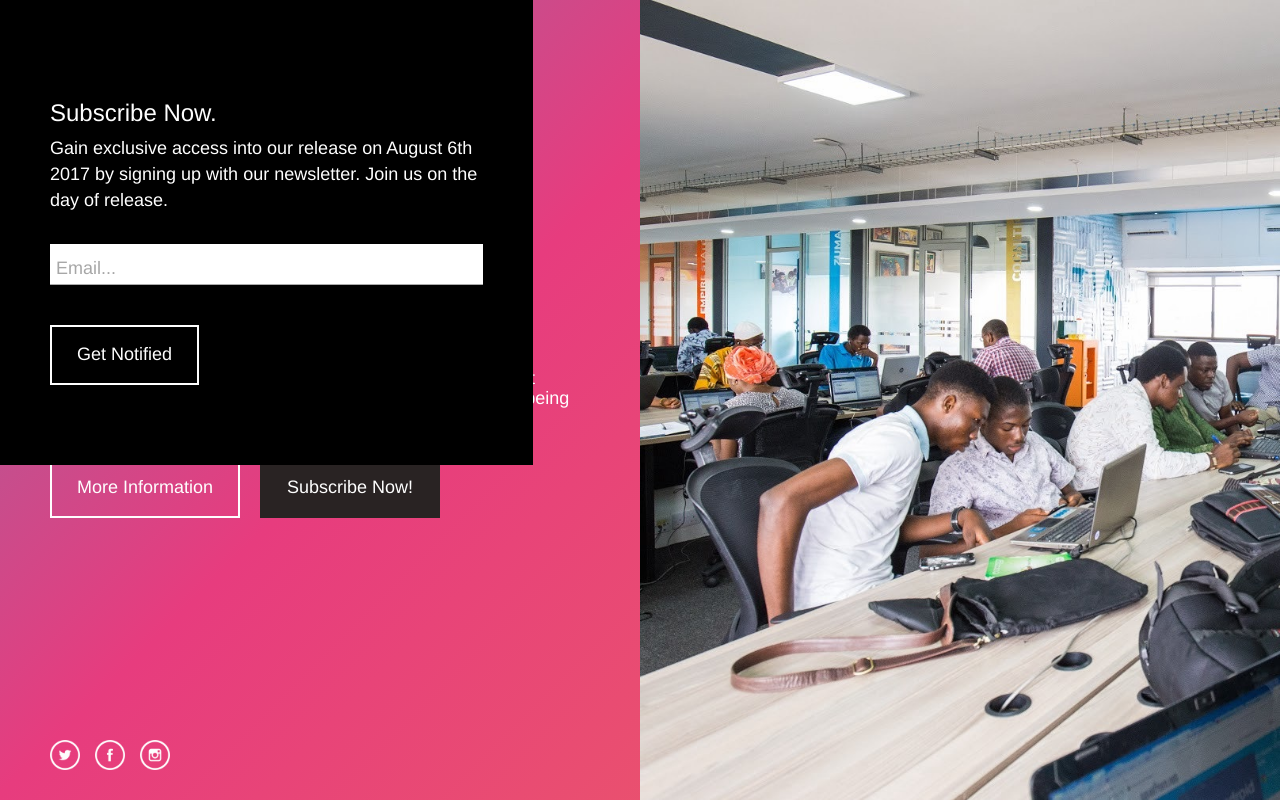
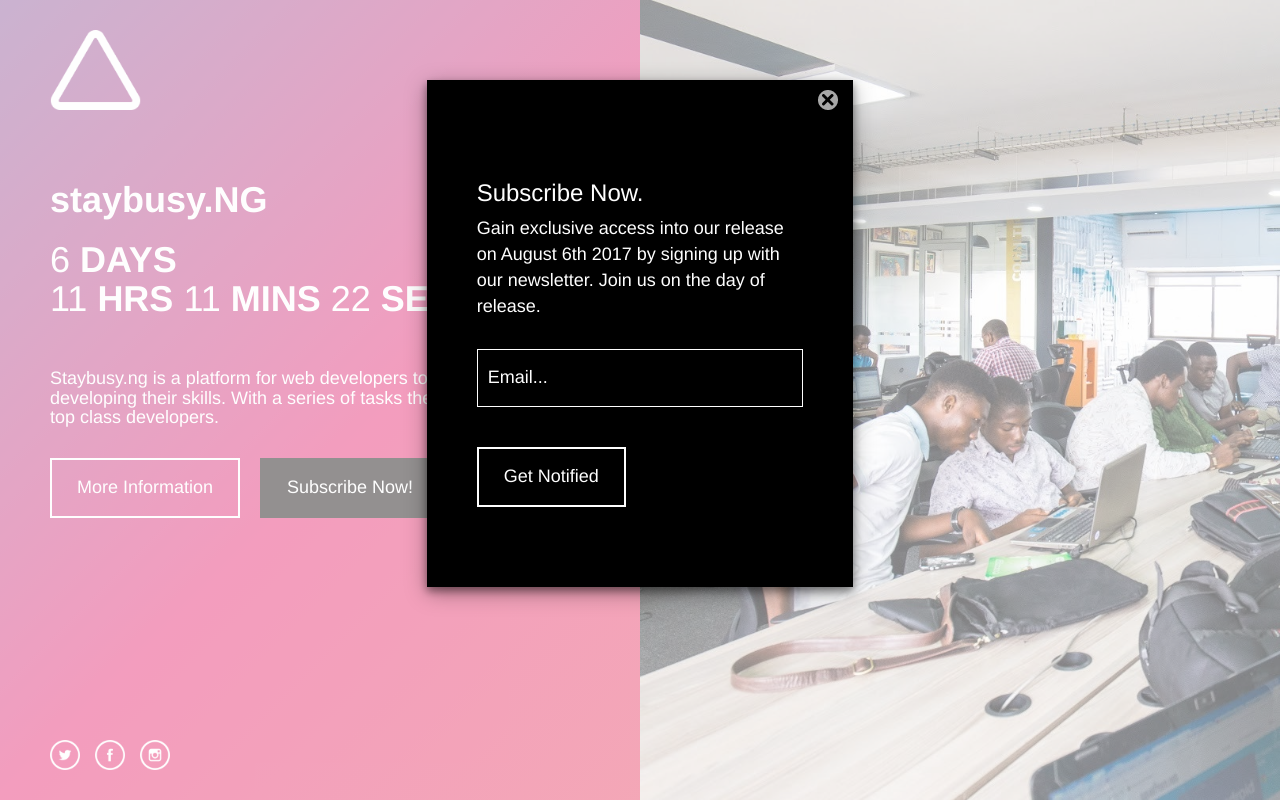
Before and after one commit to lateef-OG/countdown, a plain HTML site: page index.html in a window 1280 px wide. Both pictures are taken after a click on the button "Subscribe Now!". Drawn offline with nearby package versions, Linux system fonts and the light colour scheme.

Commit message:
subscribe button

```diff
--- a/css/style.css
+++ b/css/style.css
@@ -6,7 +6,6 @@
 
 #content{
 	margin: 0;
-	left: 0;
 	padding: 0;
 }
 
@@ -155,12 +154,19 @@
 #subscribe{
 	position: absolute;
 	background-color: black;
-	padding: 80px 50px;
+	padding: 10px 5px;
 	color: #FEFEFE;
+	margin-top: 80px;
+	box-shadow: 0 4px 8px 0 rgba(0, 0, 0, 0.4), 0 6px 20px 0 rgba(0, 0, 0, 0.34);
+	display: none;
 }
 
-#subscribe, p, h3{
-	color: #FEFEFE;
+#subscribe1{
+	padding: 70px 45px;
+}
+
+#subhead, #subtext{
+	color: #fefefe;
 }
 
 body::-webkit-scrollbar-track{
@@ -181,6 +187,13 @@
 }
 
 #close{
+	float: right;
+	top: 0;
+	right: 0;
+	cursor: pointer;
+}
+
+#close1{
 	float: right;
 	top: 0;
 	right: 0;
@@ -255,3 +268,20 @@
 textarea::-webkit-input-placeholder {
     color: #a7a7a7;
 }
+
+#submail{
+	width: 100%;
+	padding: 15px 10px;
+	margin: 20px 0;
+	display: inline-block;
+	background-color: transparent;
+	font-size: 18px;
+	border: 1px solid #fefefe;
+	box-sizing: border-box;
+	color: #fefefe;
+	box-shadow: none;
+}
+
+#submail::-webkit-input-placeholder {
+    color: #fefefe;
+}
--- a/index.html
+++ b/index.html
@@ -98,12 +98,18 @@
 		  </div>
 		</div>
 	  </div>
-	  <div class="col-lg-5" id="subscribe">
-		<h3>Subscribe Now.</h3>
-		<p>Gain exclusive access into our release on August 6th 2017 by signing up with our newsletter. Join us on the day of release.</p>
-		<input type = "text" name = "your email" id="subemail" placeholder = "Email...">
+
+	  <div class="col-lg-4 col-lg-offset-4" id="subscribe">
+	  <img src = "assets/subtract.png" style="height:20px;" id="close1">
+	  <div id="subscribe1">
+
+		<h3 id="subhead">Subscribe Now.</h3>
+		<p id="subtext">Gain exclusive access into our release on August 6th 2017 by signing up with our newsletter. Join us on the day of release.</p>
+		<input type = "text" name = "your email" id="submail" placeholder = "Email...">
 		<button id="button3">Get Notified</button>
 	  </div>
+	  </div>
+
 	</div>
 
 	<script src="https://code.jquery.com/ui/1.12.1/jquery-ui.js"integrity="sha256-T0Vest3yCU7pafRw9r+settMBX6JkKN06dqBnpQ8d30=" crossorigin="anonymous"></script>
--- a/js/app.js
+++ b/js/app.js
@@ -6,6 +6,20 @@
 		$("#close").click(function(){
 			$("#right2").slideToggle("slow");
 			$("#right1").slideToggle("slow");
+		});
+		$("#button2").click(function(){
+			$("#subscribe").slideDown("slow");
+			$("#right").css("opacity", "0.5");
+			$("#left").css("opacity", "0.5");
+			$("#button1").prop("disabled", true);
+			$("#button2").prop("disabled", true);
+		});
+		$("#close1").click(function(){
+			$("#subscribe").slideUp("slow");
+			$("#right").css("opacity", "1");
+			$("#left").css("opacity", "1");
+			$("#button1").prop("disabled", false);
+			$("#button2").prop("disabled", false);
 		});
 });
 
```
